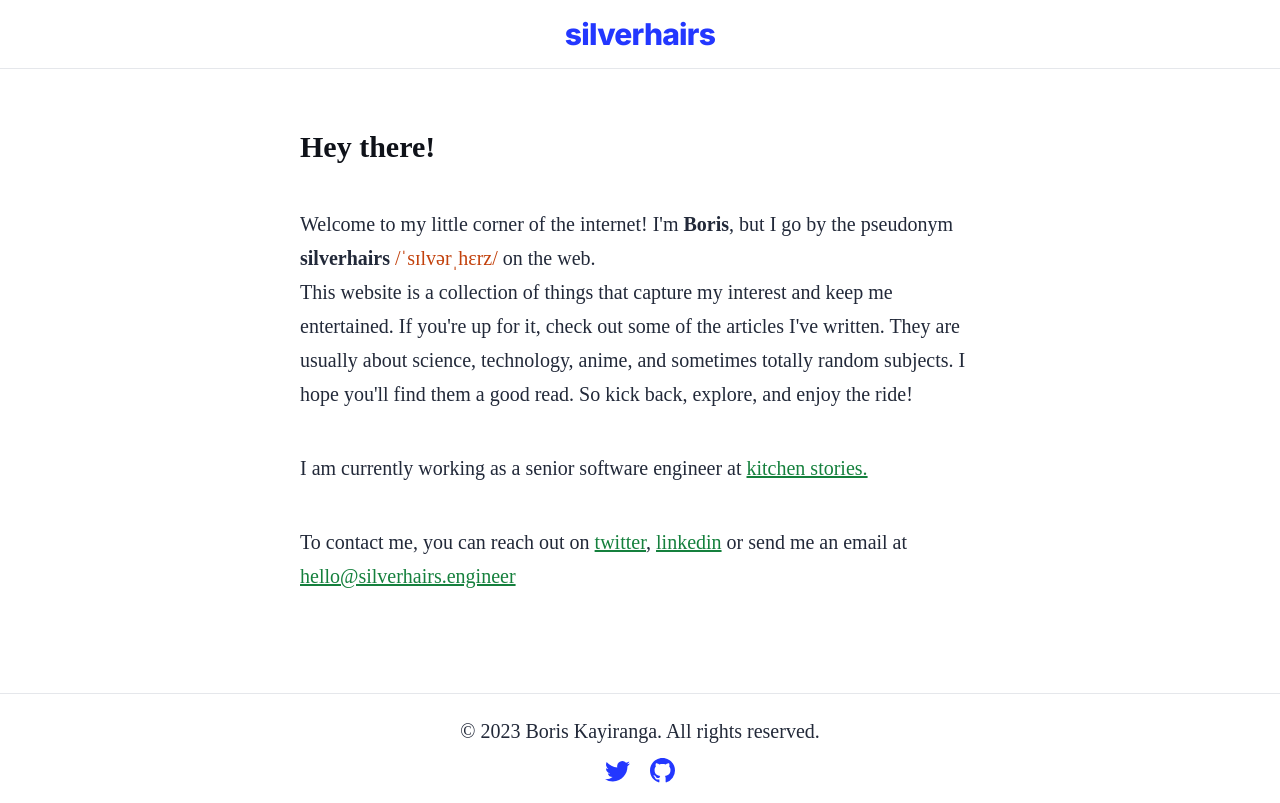
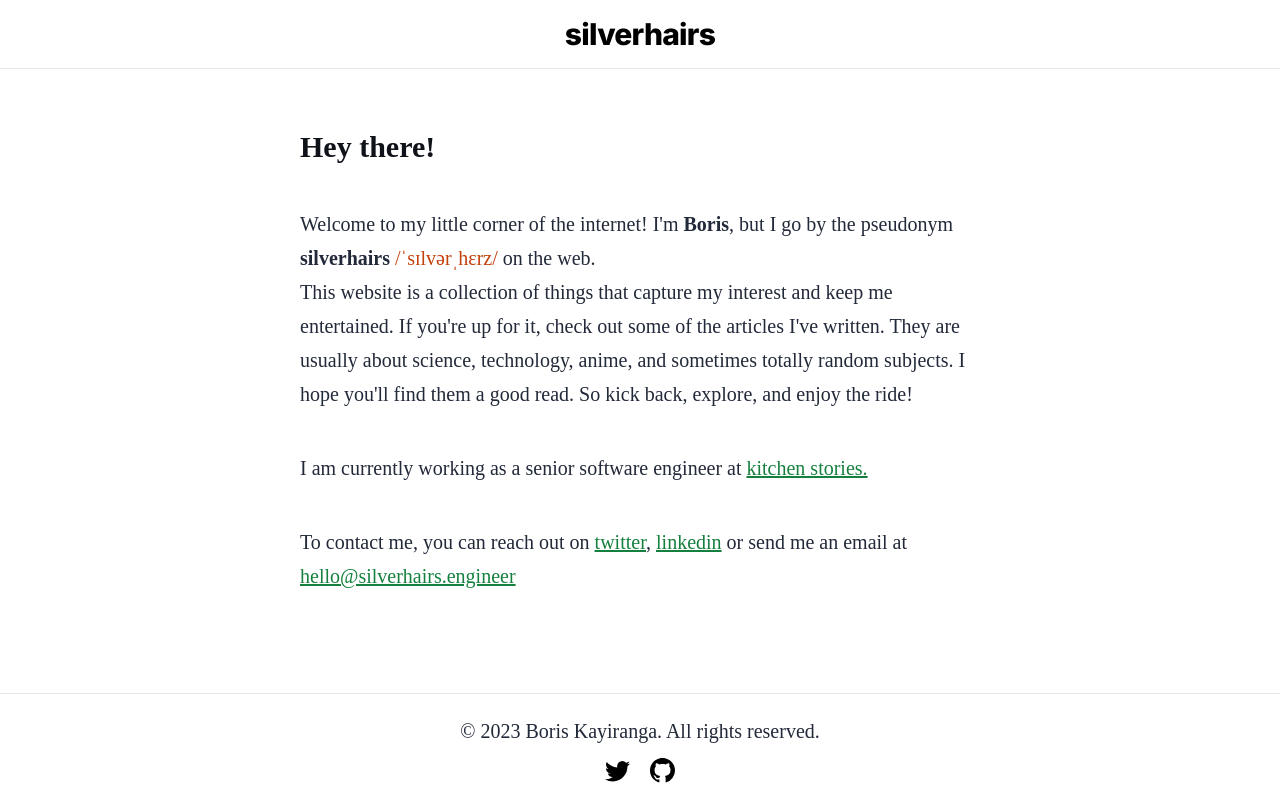
Before and after one commit to silverhairs/silverhairs, an Astro site: page / in a window 1280 px wide. Built offline with nearby package versions, Linux system fonts and the light colour scheme; Astro itself is replaced by a stand-in of ours; a web font is replaced by a local one.

Commit message:
fix: anchor tags color

```diff
--- a/src/styles/global.css
+++ b/src/styles/global.css
@@ -83,7 +83,7 @@ b {
   font-weight: 700;
 }
 a {
-  color: var(--accent);
+  color: black;
 }
 a:hover {
   color: var(--accent);
```
